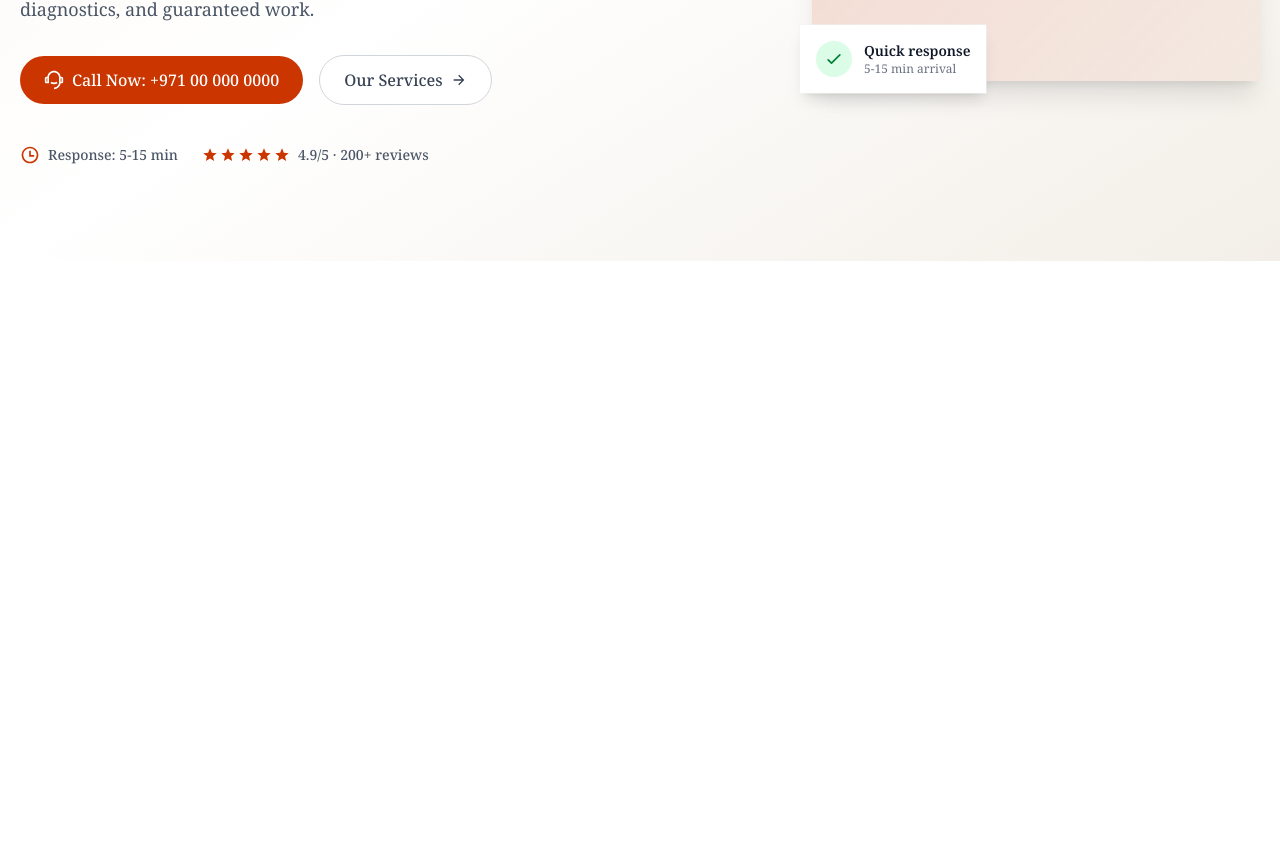
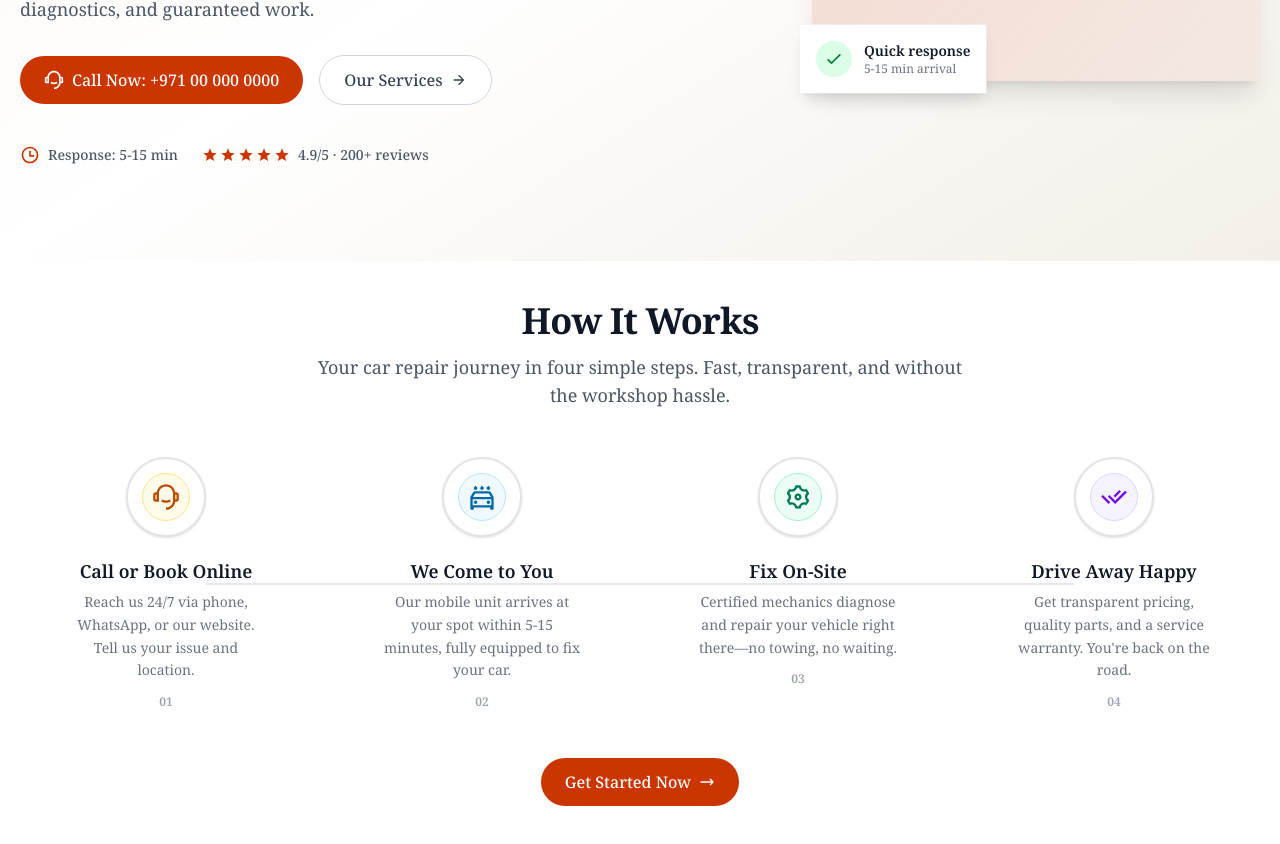
Before and after one commit to imam-hossain-wd/autodrop-car-repair-ae, a Next.js app: page / in a window 1280 px wide. Shown: the part 548-1392 px from the top of the page. Before the commit the page ends 809 px from the top, so only its background shows below. Built offline with nearby package versions, Linux system fonts and the light colour scheme.

Commit message:
added how it works section

```diff
--- a/components/pages/HomePage/HomePage.tsx
+++ b/components/pages/HomePage/HomePage.tsx
@@ -1,9 +1,11 @@
 import Hero from "@/components/view/Hero/Hero";
+import HowItWorks from "@/components/view/HowItWorks/HowItWorks";
 
 export default function HomePage() {
     return (
         <div>
             <Hero />
+            <HowItWorks />
         </div>
     )
 }
--- /dev/null
+++ b/components/view/HowItWorks/HowItWorks.tsx
@@ -0,0 +1,102 @@
+// components/HowItWorks.tsx
+import { RiCarWashingLine, RiCustomerService2Line, RiSettings3Line, RiCheckDoubleLine } from "@remixicon/react";
+
+export default function HowItWorks() {
+  const steps = [
+    {
+      id: 1,
+      icon: RiCustomerService2Line,
+      title: "Call or Book Online",
+      description: "Reach us 24/7 via phone, WhatsApp, or our website. Tell us your issue and location.",
+      color: "bg-amber-50 text-amber-700 border-amber-200",
+    },
+    {
+      id: 2,
+      icon: RiCarWashingLine,
+      title: "We Come to You",
+      description: "Our mobile unit arrives at your spot within 5-15 minutes, fully equipped to fix your car.",
+      color: "bg-sky-50 text-sky-700 border-sky-200",
+    },
+    {
+      id: 3,
+      icon: RiSettings3Line,
+      title: "Fix On-Site",
+      description: "Certified mechanics diagnose and repair your vehicle right there—no towing, no waiting.",
+      color: "bg-emerald-50 text-emerald-700 border-emerald-200",
+    },
+    {
+      id: 4,
+      icon: RiCheckDoubleLine,
+      title: "Drive Away Happy",
+      description: "Get transparent pricing, quality parts, and a service warranty. You're back on the road.",
+      color: "bg-violet-50 text-violet-700 border-violet-200",
+    },
+  ];
+
+  return (
+    <section className="py-10">
+      <div className="mx-auto max-w-7xl px-5">
+        {/* header */}
+        <div className="mx-auto max-w-2xl text-center">
+          <h2 className="text-3xl font-bold tracking-tight text-gray-900 sm:text-4xl">
+            How It Works
+          </h2>
+          <p className="mt-3 text-base text-gray-600 sm:text-lg">
+            Your car repair journey in four simple steps. Fast, transparent, and without the workshop hassle.
+          </p>
+        </div>
+
+        {/* steps */}
+        <div className="relative mt-12 grid grid-cols-1 gap-8 sm:grid-cols-2 lg:grid-cols-4 lg:gap-6">
+          {/* connector line (desktop) */}
+          <div className="absolute left-[15%] top-1/2 hidden h-0.5 w-[70%] -translate-y-1/2 bg-gray-200 lg:block" />
+
+          {steps.map((step) => {
+            const Icon = step.icon;
+            return (
+              <div
+                key={step.id}
+                className="relative flex flex-col items-center text-center"
+              >
+                {/* step number / circle */}
+                <div className="relative z-10 flex h-16 w-16 items-center justify-center rounded-full border-2 bg-white shadow-sm md:h-20 md:w-20">
+                  <div className={`flex h-12 w-12 items-center justify-center rounded-full ${step.color} border`}>
+                    <Icon className="h-6 w-6 md:h-7 md:w-7" />
+                  </div>
+                </div>
+
+                {/* content */}
+                <div className="mt-5 space-y-1.5">
+                  <h3 className="text-lg font-semibold text-gray-900">
+                    {step.title}
+                  </h3>
+                  <p className="text-sm text-gray-500 leading-relaxed max-w-[200px] mx-auto">
+                    {step.description}
+                  </p>
+                </div>
+
+                {/* optional step number indicator for mobile */}
+                <span className="mt-3 text-xs font-semibold text-gray-400">
+                  0{step.id}
+                </span>
+              </div>
+            );
+          })}
+        </div>
+
+        {/* bottom cta */}
+        <div className="mt-12 text-center">
+          <a
+            href="/contact"
+            className="inline-flex items-center rounded-full bg-primary px-6 py-3 font-medium text-white transition hover:bg-primary/90 focus:outline-none focus:ring-2 focus:ring-primary/50"
+          >
+            Get Started Now
+            <svg className="ml-2 h-4 w-4" fill="none" stroke="currentColor" viewBox="0 0 24 24">
+              <path strokeLinecap="round" strokeLinejoin="round" strokeWidth={2} d="M17 8l4 4m0 0l-4 4m4-4H3" />
+            </svg>
+          </a>
+        </div>
+      </div>
+    </section>
+  );
+}
```
